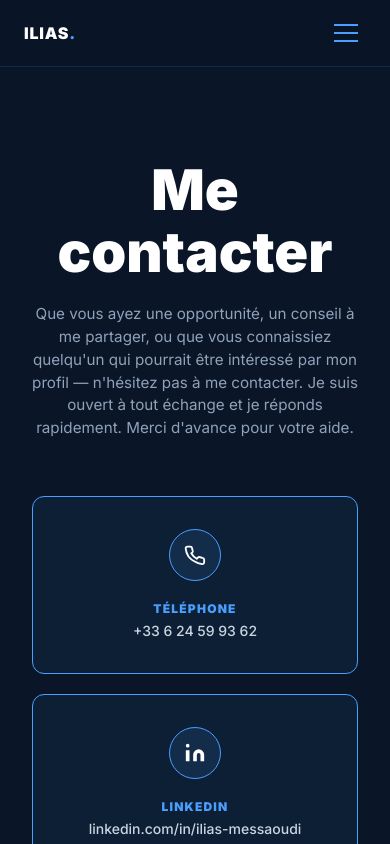
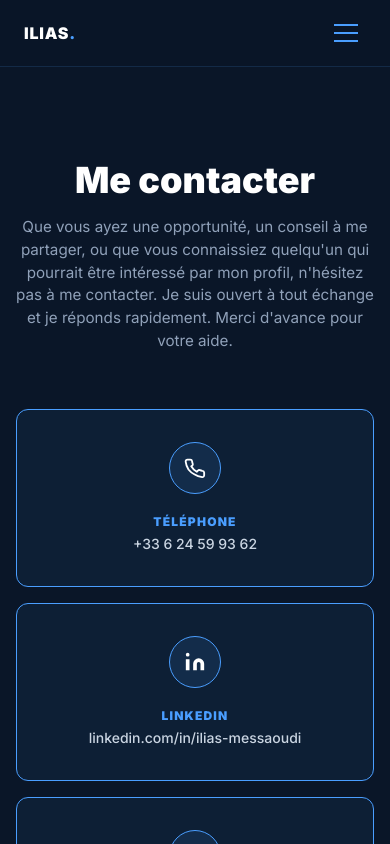
Before and after one commit to Ilias-cpu/portfolio-ilias, a Next.js app: page /contact in a window 390 px wide. Shown: the top 844 px of the page. Built offline with nearby package versions, Linux system fonts and the light colour scheme.

Commit message:
fix responsive mobile contact

```diff
--- a/src/app/contact/page.tsx
+++ b/src/app/contact/page.tsx
@@ -39,7 +39,7 @@ const contacts = [
 
 export default function Contact() {
   return (
-    <section className="min-h-screen flex flex-col items-center justify-center px-8 py-24">
+    <section className="min-h-screen px-4 sm:px-6 md:px-12 py-24">
       <div className="max-w-4xl w-full mx-auto text-center">
 
         {/* Titre */}
@@ -49,20 +49,20 @@ export default function Contact() {
           transition={{ duration: 0.7 }}
           className="mb-14"
         >
-          <h1 className="text-white mb-5" style={{ fontSize: "3.5rem", fontWeight: 900, lineHeight: 1.1 }}>
+          <h1 className="text-4xl sm:text-5xl md:text-6xl font-black text-white mb-4 text-center">
             Me contacter
           </h1>
           <p className="text-white mb-3" style={{ fontSize: "1.1rem" }}>
           </p>
           <p className="text-slate-400" style={{ fontSize: "0.95rem", marginTop: "12px" }}>
             Que vous ayez une opportunité, un conseil à me partager, ou que vous connaissiez quelqu&apos;un
-            qui pourrait être intéressé par mon profil — n&apos;hésitez pas à me contacter.
+            qui pourrait être intéressé par mon profil, n&apos;hésitez pas à me contacter.
             Je suis ouvert à tout échange et je réponds rapidement. Merci d&apos;avance pour votre aide.
           </p>
         </motion.div>
 
         {/* Cards */}
-        <div className="flex flex-col sm:flex-row gap-5 justify-center">
+        <div className="flex flex-col sm:flex-row gap-4 mt-10 justify-center w-full">
           {contacts.map((item, i) => (
             <motion.a
               key={item.label}
@@ -72,7 +72,7 @@ export default function Contact() {
               initial={{ opacity: 0, y: 30 }}
               animate={{ opacity: 1, y: 0 }}
               transition={{ duration: 0.6, delay: 0.2 + i * 0.12 }}
-              className="flex flex-col items-center gap-5 p-8 transition-all duration-200 hover:scale-105"
+              className="w-full sm:w-auto flex flex-col items-center gap-5 p-8 transition-all duration-200 hover:scale-105"
               style={{
                 background: "#0d1f35",
                 border: "1px solid #4a9eff",
```
